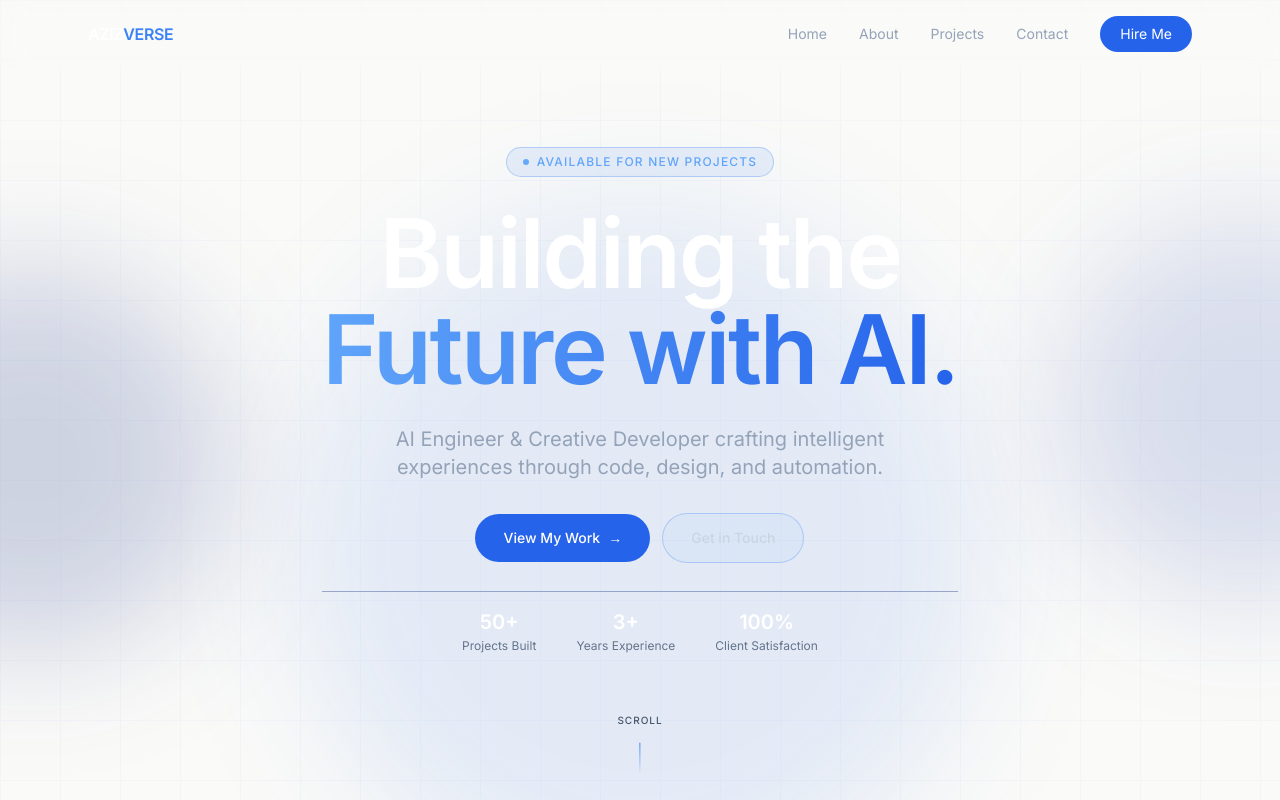
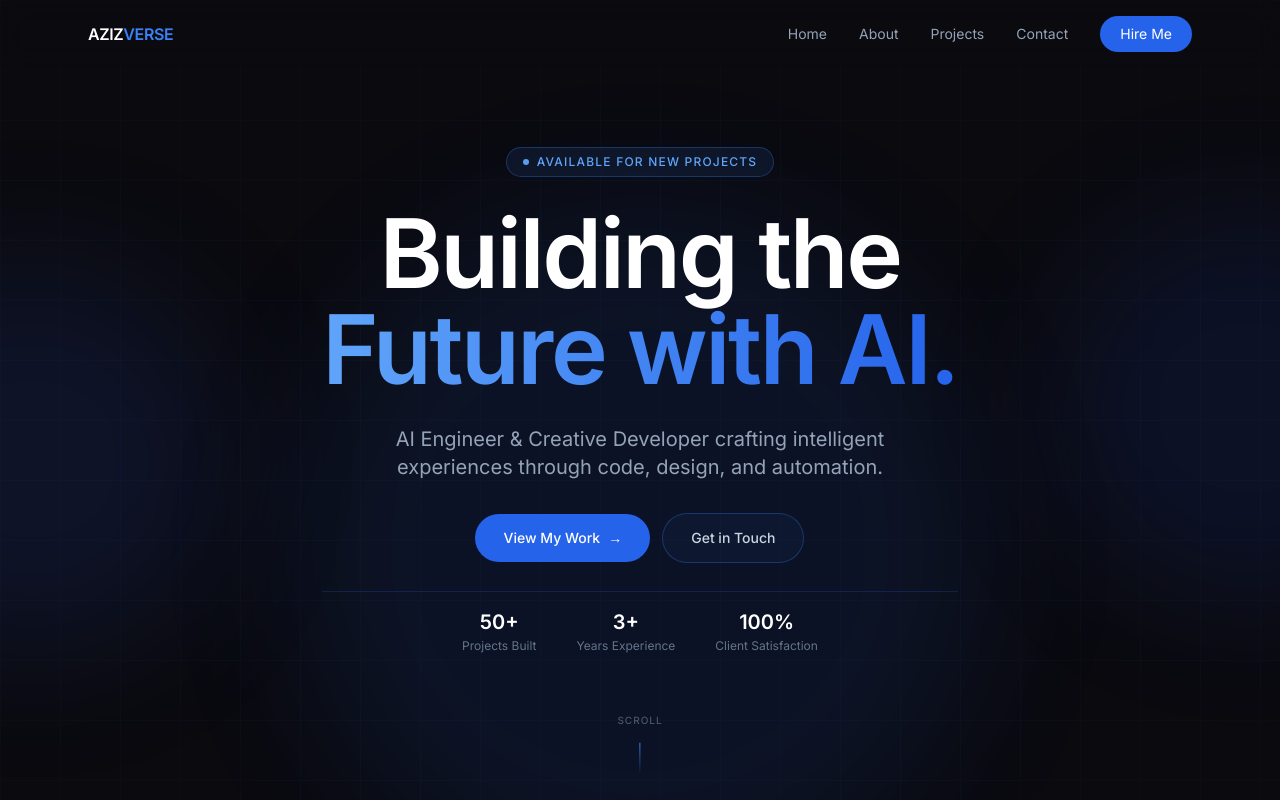
Before and after one commit to minanulaziz260/porto, a Next.js app: page / in a window 1280 px wide. Shown: the top 800 px of the page. Built offline with nearby package versions, Linux system fonts and the light colour scheme.

Commit message:
Update layout.tsx

```diff
--- a/app/layout.tsx
+++ b/app/layout.tsx
@@ -28,9 +28,9 @@ export default function RootLayout({
 }) {
   return (
     <html lang="en" className={inter.variable}>
-      <body className="bg-[#FAFAF8] text-neutral-900 antialiased overflow-x-hidden">
+      <body className="bg-[#0a0a0f] text-white antialiased overflow-x-hidden">
         {children}
       </body>
     </html>
   )
-}
+  }
```
